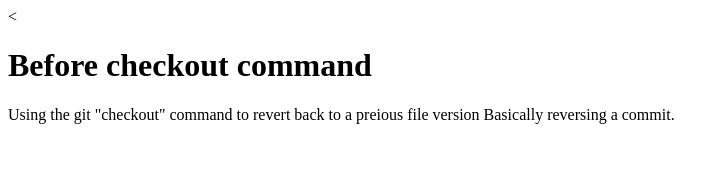
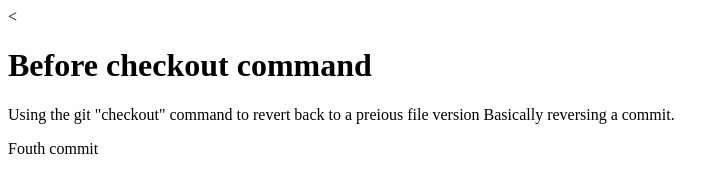
Before and after one commit to pragmatist2015/front-end-web-ui, a plain HTML site: page templates/test.html in a window 1280 px wide. Shown: the whole page, without its empty margins (0-724 px from the left). Drawn offline with Linux system fonts and the light colour scheme.

Commit message:
forth commit update of templates\test.html 17:08 4-2-2020

```diff
--- a/templates/test.html
+++ b/templates/test.html
@@ -8,6 +8,6 @@
     <h1>Before checkout command</h1>
     <p>Using the git "checkout" command to revert back to a preious file version
      Basically reversing a commit.</p>
-
+    <p>Fouth commit</p>
   </body>
 </html>
```
